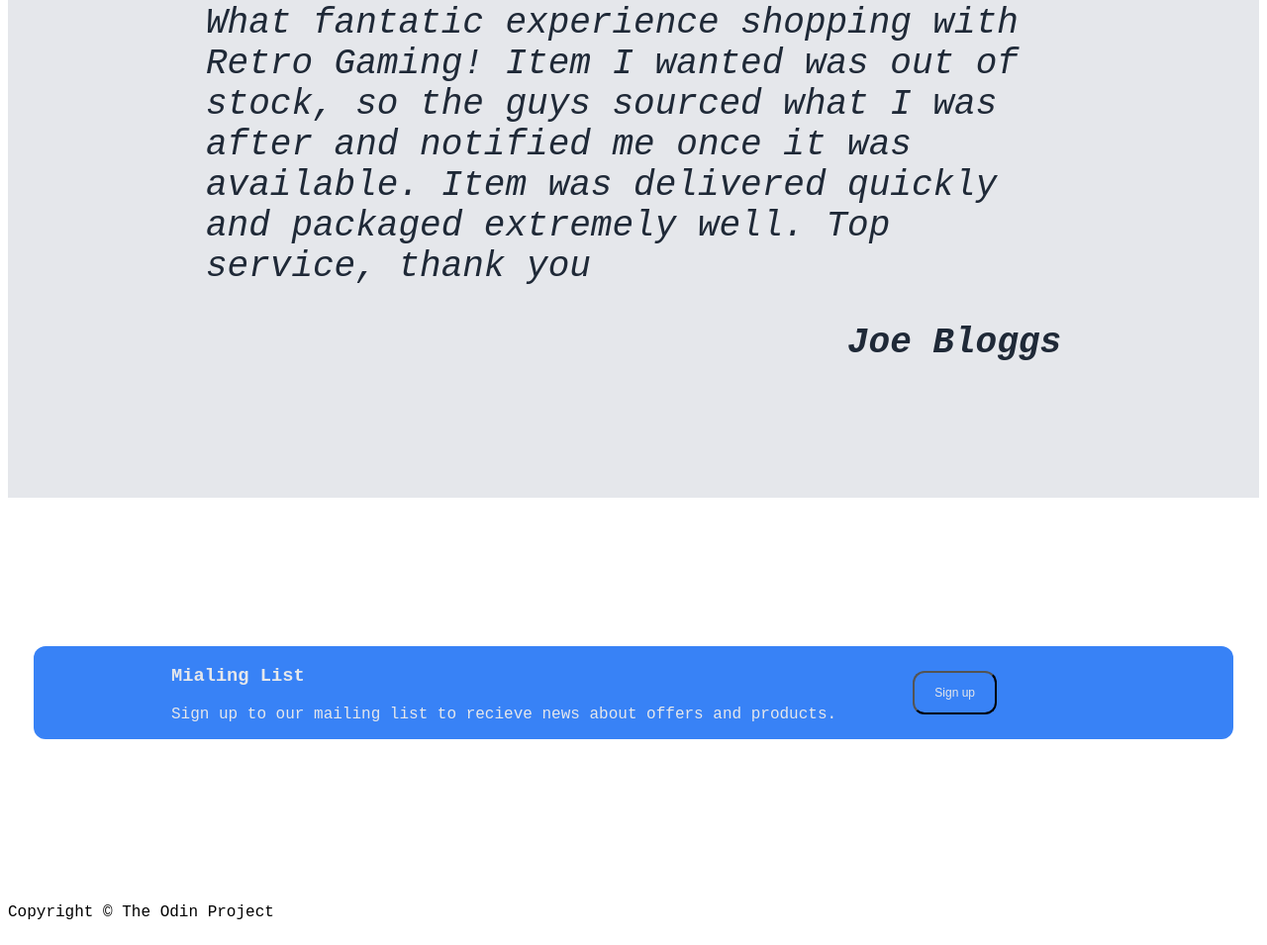
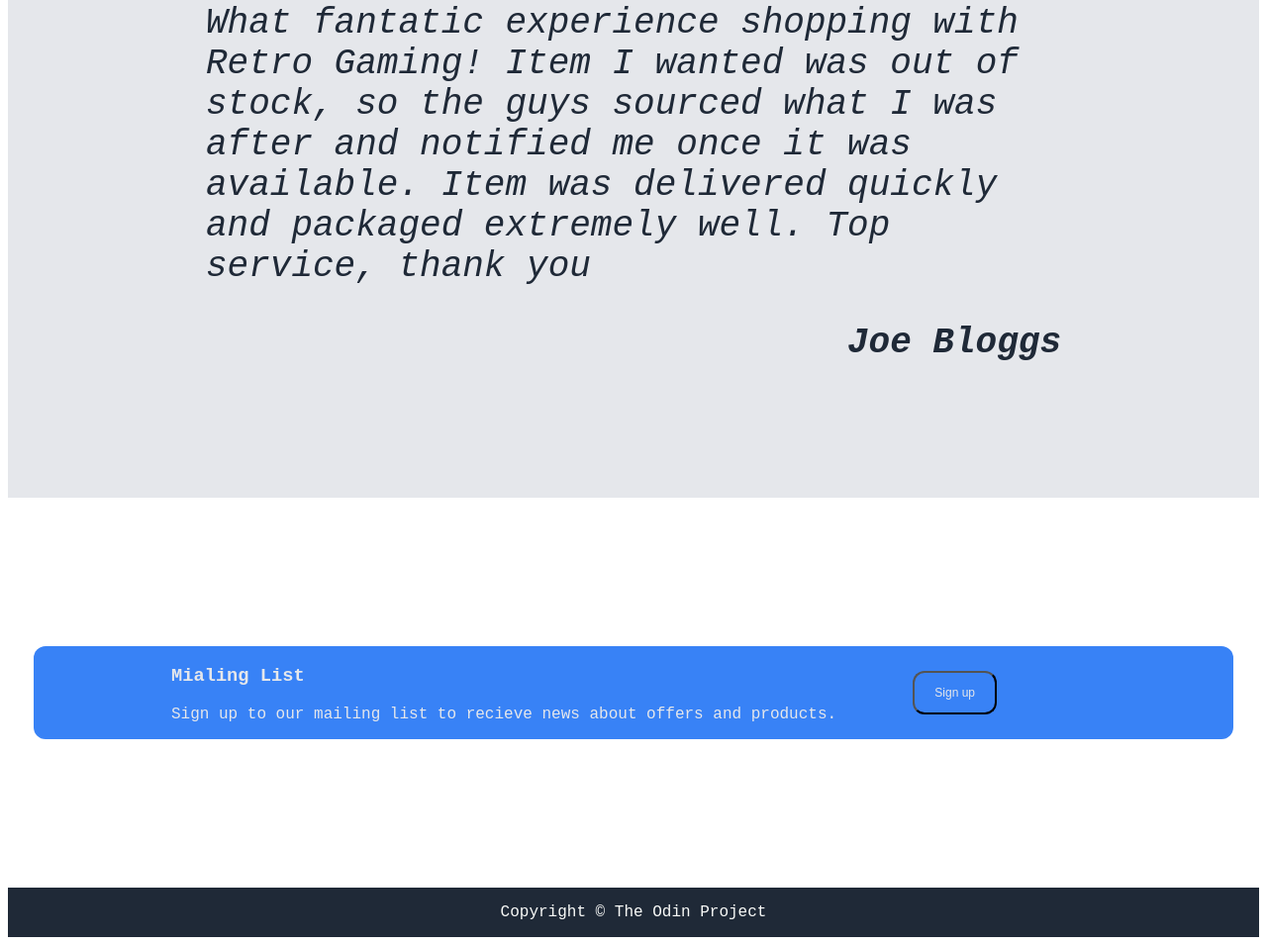
Before and after one commit to T86T/Landing-Page, a plain HTML site: page index.html in a window 1280 px wide. Shown: the part 1020-1975 px from the top of the page at 99% size. Drawn offline with Linux system fonts and the light colour scheme.

Commit message:
style footer in  index.html

```diff
--- a/styles.css
+++ b/styles.css
@@ -129,4 +129,12 @@ body {
     font-family: 'Courier New', Courier, monospace;
     display: flex;
     flex-direction: column;
+    height: 100%;
 }
+
+.footer  {
+    background-color: #1f2937;
+    color: #f9faf8;
+    text-align: center;
+    flex-shrink: 0;
+}
```
